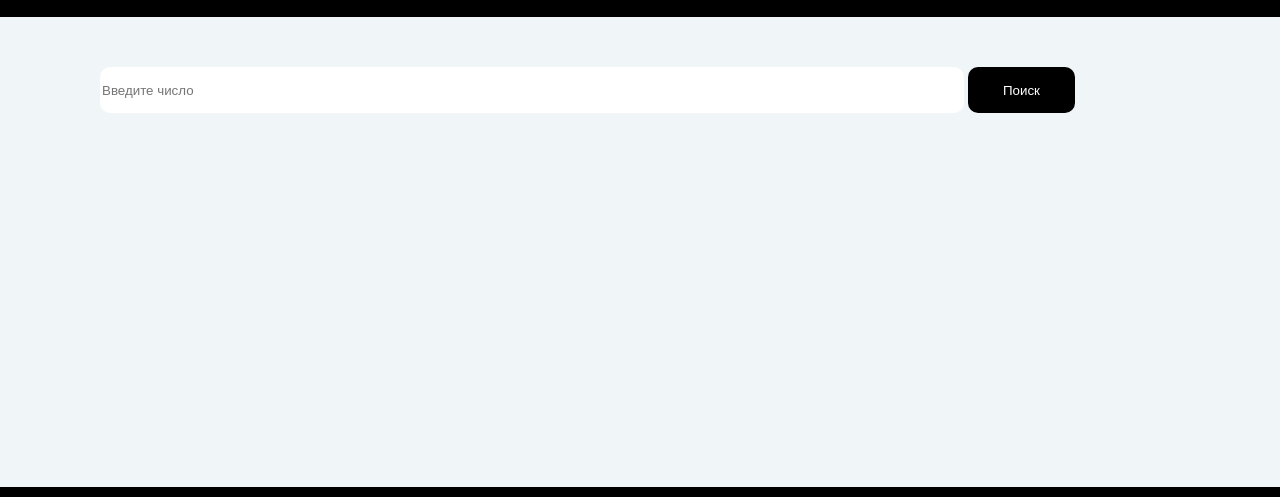
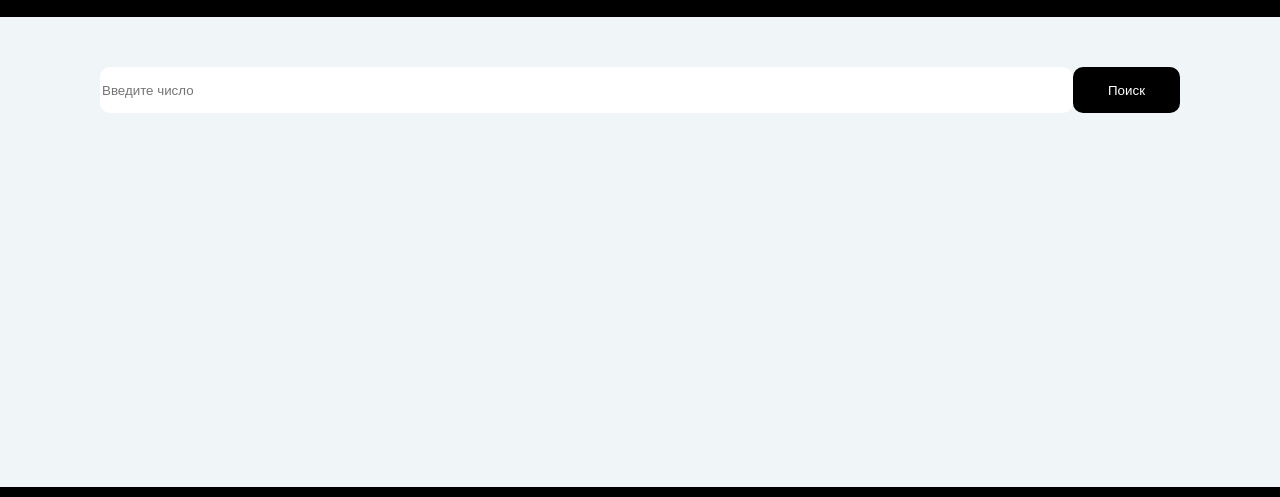
Before and after one commit to nastyavolkova/star-wars-test, a plain HTML site: page index.html in a window 1280 px wide. Shown: the part 83-580 px from the top of the page. Drawn offline with Linux system fonts and the light colour scheme.

Commit message:
изменила стили

```diff
--- a/style.css
+++ b/style.css
@@ -53,9 +53,10 @@ p {
 form {
     margin-bottom: 70px;
     width: 100%;
+    display: flex;
 }
 input {
-    width: 80%;
+    flex: 8;
     /* width: 540px; */
     height: 46px;
     border-radius: 10px;
@@ -118,6 +119,7 @@ button {
     input {
         width: 100%;
         margin-bottom: 20px;
+        flex: none;
     }
     form {
         display: flex;
```
